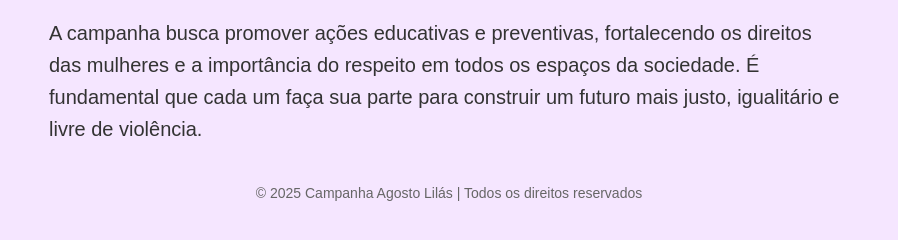
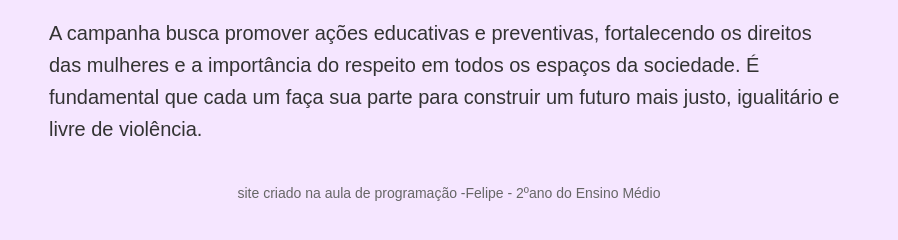
Before and after one commit to Felipe8854/Projeto-Escola, a plain HTML site: page index.html in a window 1280 px wide. Shown: the part 378-618 px from the top of the page, without its empty margins (191-1089 px from the left). Drawn offline with Linux system fonts and the light colour scheme.

Commit message:
Update index.html

```diff
--- a/index.html
+++ b/index.html
@@ -92,7 +92,7 @@
   </p>
 
   <footer>
-    © 2025 Campanha Agosto Lilás | Todos os direitos reservados
+    site criado na aula de programação -Felipe - 2ºano do Ensino Médio
   </footer>
 
   <script>
```
